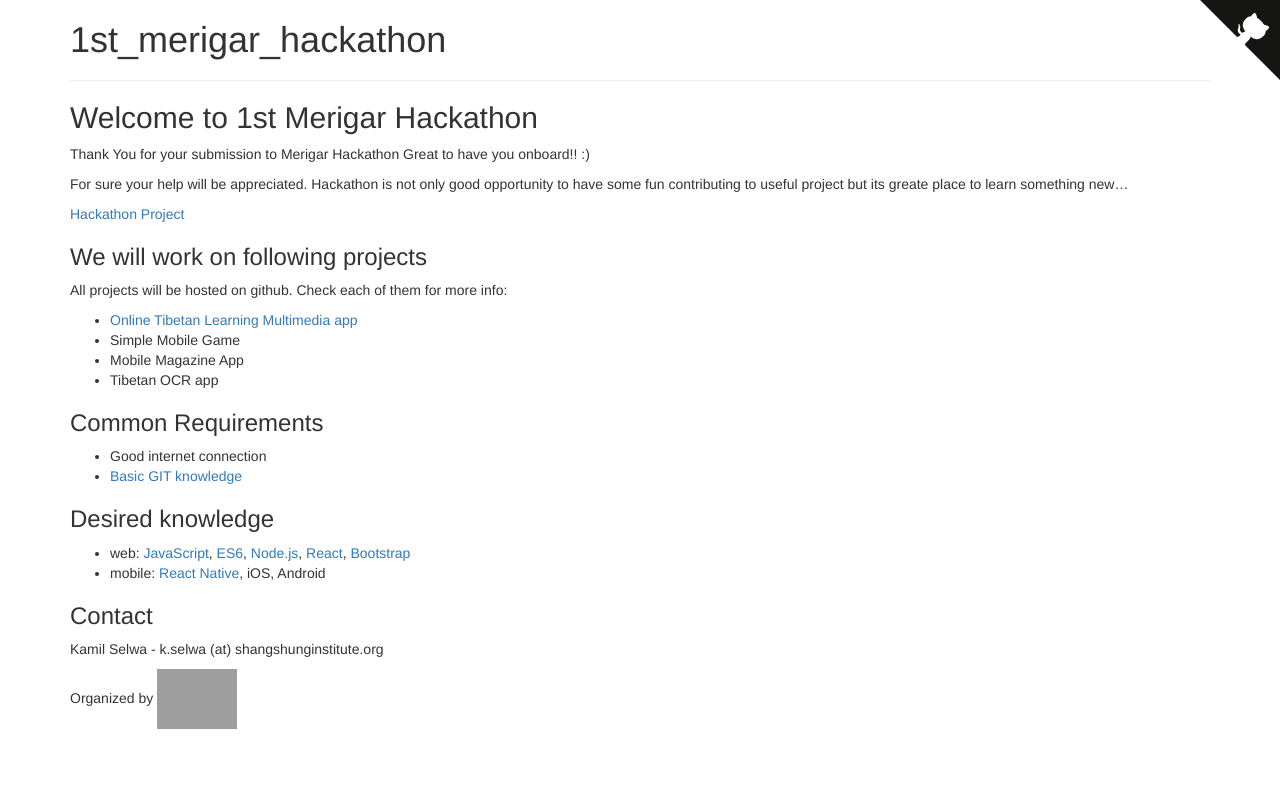
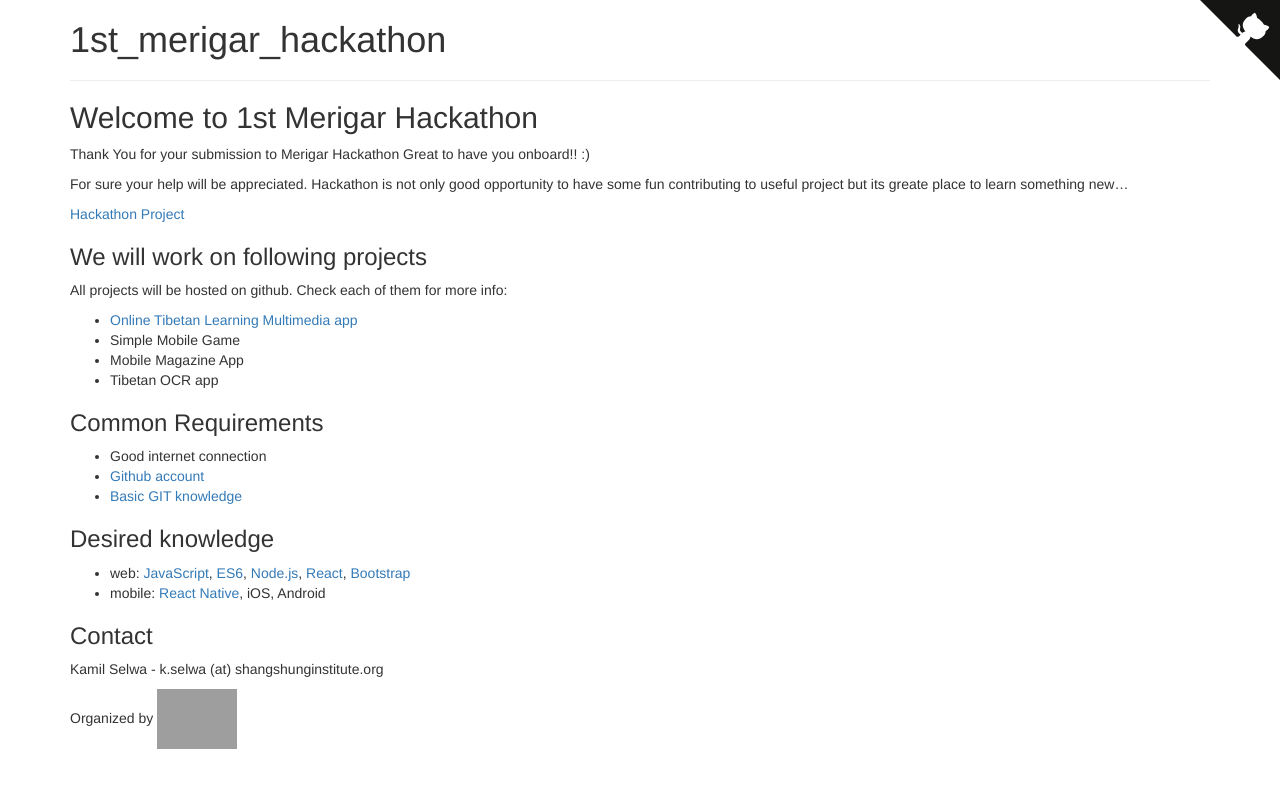
Before and after one commit to ShangShungFoundation/1st_merigar_hackathon, a Jekyll site: the page built from index.md, in a window 1280 px wide. Shown: the top 788 px of the page. Built offline with Jekyll 4.4.1, drawn with Linux system fonts in a browser that asks for light colours; some web fonts are replaced; our own code applies the rules of GitHub Pages for plain Markdown files; grey boxes are pictures that could not be loaded.

Commit message:
Update index.md

```diff
--- a/index.md
+++ b/index.md
@@ -22,6 +22,7 @@ All projects will be hosted on github. Check each of them for more info:
 ### Common Requirements
 
 - Good internet connection
+- [Github account](https://github.com/)
 - [Basic](http://rogerdudler.github.io/git-guide/) [GIT](https://www.liquidlight.co.uk/blog/article/git-for-beginners-an-overview-and-basic-workflow/) [knowledge](http://blog.udacity.com/2015/06/a-beginners-git-github-tutorial.html)
 
 ### Desired knowledge
```
